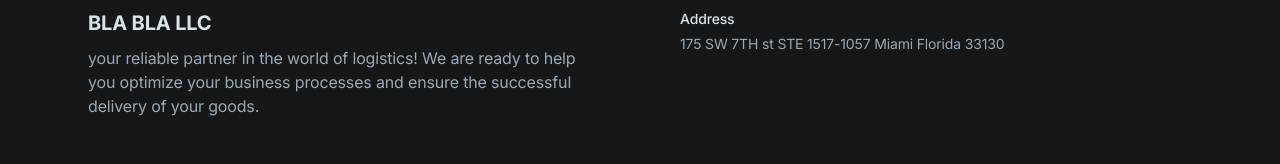
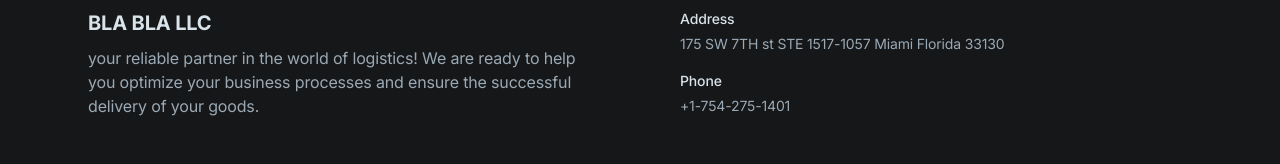
Before and after one commit to shukrullojonappdev/bla_bla_llc, a Next.js app: page / in a window 1280 px wide. Shown: the part 3023-3187 px from the top of the page. Built offline with nearby package versions, Linux system fonts and the light colour scheme.

Commit message:
commited

```diff
--- a/components/ui/footer.tsx
+++ b/components/ui/footer.tsx
@@ -33,6 +33,8 @@ export default function Footer() {
                 <span className="text-gray-400">
                   175 SW 7TH st STE 1517-1057 Miami Florida 33130
                 </span>
+                <h6 className="text-gray-200 font-medium mb-1 mt-4">Phone</h6>
+                <span className="text-gray-400">+1-754-275-1401</span>
               </div>
             </div>
           </div>
```
